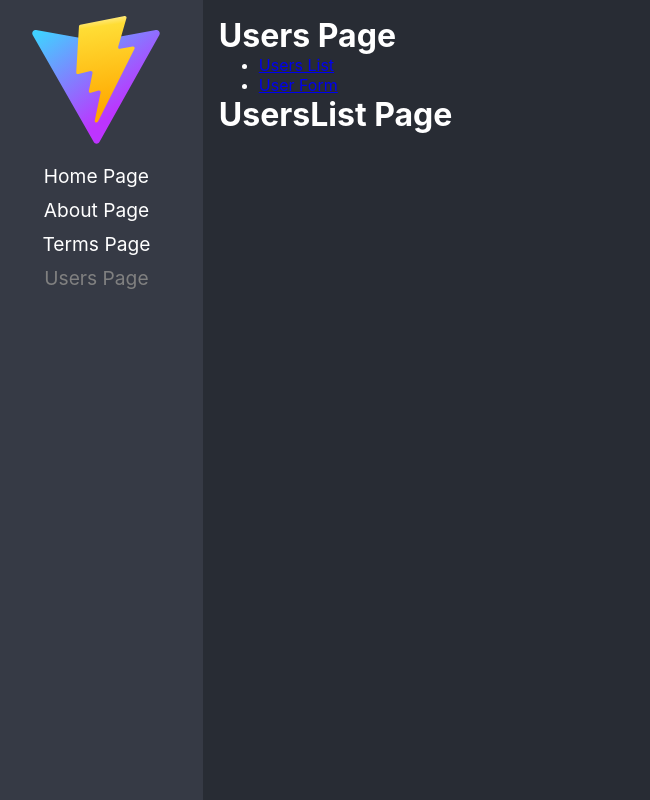
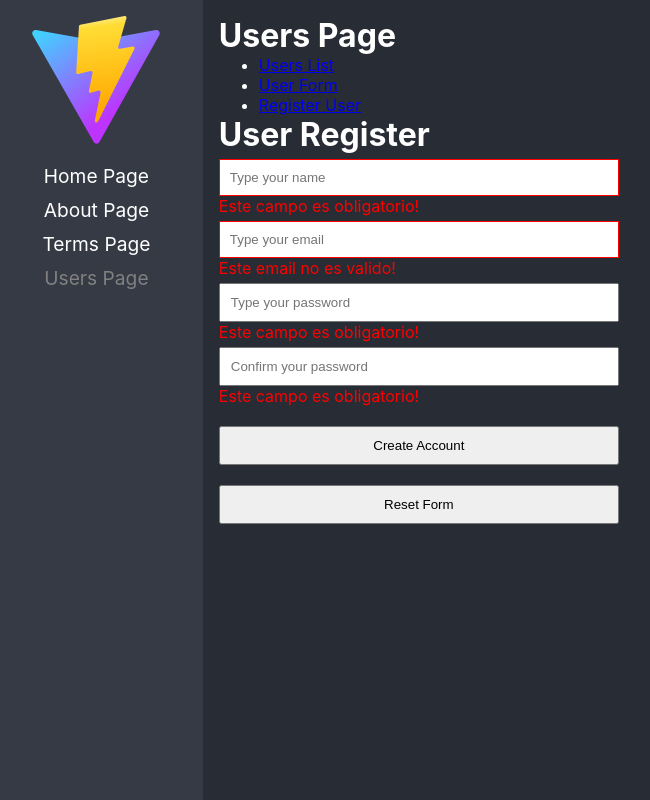
Before and after one commit to dacardenasa/reactPro, a React (Vite) app: page /users/registerForm in a window 1280 px wide. Before the commit this address led to /users/usersList. Shown: the whole page, without its empty margins (10-660 px from the left). Built offline with nearby package versions, Linux system fonts and the light colour scheme.

Commit message:
added custom form hook to handle forms data without third packages

```diff
--- /dev/null
+++ b/src/hooks/index.ts
@@ -0,0 +1 @@
+export * from './useForm';
--- /dev/null
+++ b/src/hooks/useForm.ts
@@ -0,0 +1,16 @@
+import { useState } from "react";
+
+export const useForm = <T extends object>(initialData: T) => {
+  const [formData, setFormData] = useState(initialData);
+
+  const handleChangeField = (fieldName: keyof T, value: unknown) =>
+    setFormData((prev) => ({ ...prev, [fieldName]: value }));
+  const resetForm = () => setFormData({ ...initialData });
+
+  return {
+    ...formData,
+    formData,
+    handleChangeField,
+    resetForm
+  };
+};
--- a/src/pages/Users/index.tsx
+++ b/src/pages/Users/index.tsx
@@ -11,6 +11,9 @@ export default function Users() {
         <li>
           <NavLink to={"/users/usersForm"}>User Form</NavLink>
         </li>
+        <li>
+          <NavLink to={"/users/registerForm"}>Register User</NavLink>
+        </li>
       </ul>
       <div>
         <Outlet />
--- /dev/null
+++ b/src/pages/Users/pages/UserRegister/index.tsx
@@ -0,0 +1,82 @@
+import { useForm } from "@/hooks";
+import { isValidEmail } from "@/utils";
+
+import "@styles/styles.css";
+
+export const UserRegister = () => {
+  const {
+    formData,
+    password,
+    passwordConfirm,
+    userEmail,
+    userName,
+    handleChangeField,
+    resetForm
+  } = useForm({
+    password: "",
+    passwordConfirm: "",
+    userEmail: "",
+    userName: ""
+  });
+
+  const onSubmit = (e: React.FormEvent<HTMLFormElement>) => {
+    e.preventDefault();
+    console.info({ formData });
+  };
+
+  return (
+    <>
+      <h1>User Register</h1>
+      <form noValidate onSubmit={onSubmit}>
+        <input
+          className={!userName.trim().length ? "has-error" : ""}
+          name="userName"
+          onChange={(e) => handleChangeField("userName", e.target.value)}
+          placeholder="Type your name"
+          type="text"
+          value={userName}
+        />
+        {!userName.trim().length && <span>Este campo es obligatorio!</span>}
+        <input
+          className={!isValidEmail(userEmail) ? "has-error" : ""}
+          name="userEmail"
+          onChange={(e) => handleChangeField("userEmail", e.target.value)}
+          placeholder="Type your email"
+          type="email"
+          value={userEmail}
+        />
+        {!isValidEmail(userEmail) && <span>Este email no es valido!</span>}
+        <input
+          name="password"
+          onChange={(e) => handleChangeField("password", e.target.value)}
+          placeholder="Type your password"
+          type="password"
+          value={password}
+        />
+        {!password.trim().length && <span>Este campo es obligatorio!</span>}
+        {password.trim().length > 0 && password.trim().length < 6 && (
+          <span>El password debe tener minimo 6 caracteres!</span>
+        )}
+        <input
+          name="passwordConfirm"
+          onChange={(e) => handleChangeField("passwordConfirm", e.target.value)}
+          placeholder="Confirm your password"
+          type="password"
+          value={passwordConfirm}
+        />
+        {!passwordConfirm.trim().length && (
+          <span>Este campo es obligatorio!</span>
+        )}
+        {passwordConfirm.trim().length > 0 && password !== passwordConfirm && (
+          <span>Los passwords deben ser iguales!</span>
+        )}
+        <button type="submit" title="submit">
+          Create Account
+        </button>
+        <button type="button" title="reset" onClick={resetForm}>
+          Reset Form
+        </button>
+      </form>
+    </>
+  );
+};
--- a/src/pages/Users/pages/UsersForm/index.tsx
+++ b/src/pages/Users/pages/UsersForm/index.tsx
@@ -1,5 +1,3 @@
-const UsersForm = () => {
-    return <h1>UsersForm Page</h1>;
-  };
-
-  export default UsersForm;
+export const UsersForm = () => {
+  return <h1>UsersForm Page</h1>;
+};
--- a/src/pages/Users/pages/UsersList/index.tsx
+++ b/src/pages/Users/pages/UsersList/index.tsx
@@ -1,5 +1,3 @@
-const UsersList = () => {
-    return <h1>UsersList Page</h1>;
-  };
-
-  export default UsersList;
+export const UsersList = () => {
+  return <h1>UsersList Page</h1>;
+};
--- /dev/null
+++ b/src/pages/Users/pages/index.ts
@@ -0,0 +1,3 @@
+export * from './UserRegister';
+export * from './UsersForm';
+export * from './UsersList';
--- /dev/null
+++ b/src/utils/index.ts
@@ -0,0 +1 @@
+export * from './validations';
--- /dev/null
+++ b/src/utils/validations.ts
@@ -0,0 +1,5 @@
+export const isValidEmail = (email: string) => {
+  const re =
+    /^(([^<>()[\]\\.,;:\s@"]+(\.[^<>()[\]\\.,;:\s@"]+)*)|(".+"))@((\[[0-9]{1,3}\.[0-9]{1,3}\.[0-9]{1,3}\.[0-9]{1,3}\])|(([a-zA-Z\-0-9]+\.)+[a-zA-Z]{2,}))$/;
+  return re.test(email);
+};
--- a/tsconfig.json
+++ b/tsconfig.json
@@ -29,6 +29,7 @@
       "@pages/*": ["src/pages/*"],
       "@routes/*": ["src/routes/*"],
       "@styles/*": ["src/styles/*"],
+      "@utils/*": ["src/utils/*"],
     },
   },
   "include": ["src"],
--- a/vite.config.ts
+++ b/vite.config.ts
@@ -13,6 +13,7 @@ export default defineConfig({
       "@pages": path.resolve(__dirname, "./src/pages"),
       "@routes": path.resolve(__dirname, "./src/routes"),
       "@styles": path.resolve(__dirname, "./src/styles"),
+      "@utils": path.resolve(__dirname, "./src/utils"),
     }
   },
   plugins: [react(), manualChunksPlugin()]
```
Also changed, not shown: src/routes/routes.tsx (+5 -2 lines).
